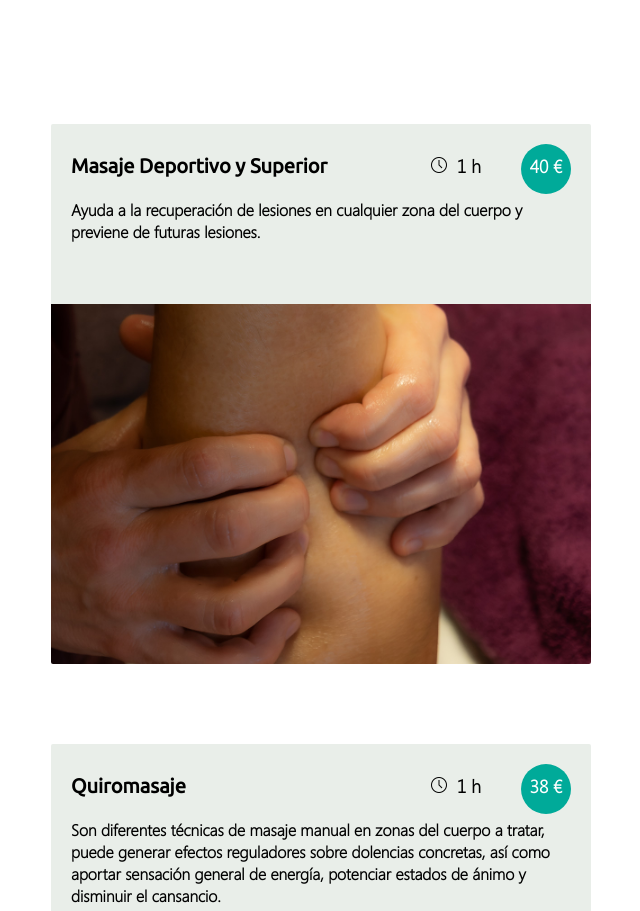
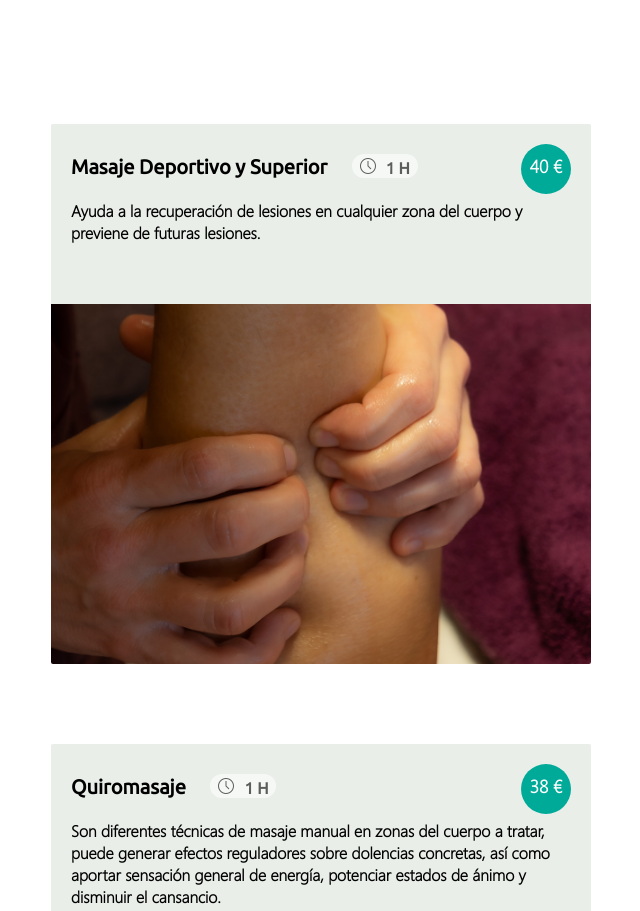
Before and after one commit to pablolusarreta/iwona, a website: page docs/index.html in a window 1280 px wide. Shown: the part 1400-2311 px from the top of the page, without its empty margins (319-959 px from the left). Drawn offline with Linux system fonts and the light colour scheme.

Commit message:
Optimizacion vista

```diff
--- a/docs/data.json
+++ b/docs/data.json
@@ -14,31 +14,31 @@
             "titulo": "Masaje Deportivo y Superior",
             "texto": "Ayuda a la recuperación de lesiones en cualquier zona del cuerpo y previene de futuras lesiones. ",
             "precio": "40",
-            "duracion": "1 h"
+            "duracion": "1 H"
         },
         {
             "titulo": "Quiromasaje",
             "texto": "Son diferentes técnicas de masaje manual en zonas del cuerpo a tratar, puede generar efectos reguladores sobre dolencias concretas, así como aportar sensación general de energía, potenciar estados de ánimo y disminuir el cansancio. ",
             "precio": "38",
-            "duracion": "1 h"
+            "duracion": "1 H"
         },
         {
             "titulo": "Masaje Relajante",
             "texto": "Consiste en la realización de maniobras superficiales en los que la intensidad de la presión es suave y el ritmo lento y repetitivo, se pierde la sensación de dolor y los músculos se relajan. ",
             "precio": "35",
-            "duracion": "1 h"
+            "duracion": "1 H"
         },
         {
             "titulo": "Drenaje Limfático Manual",
             "texto": "Sirve para mejorar el funcionamiento del sistema linfático y busca los puntos con mayor hinchazón y los anula, elimina toxinas mejorando la circulación sanguínea. ",
             "precio": "50",
-            "duracion": "1 h"
+            "duracion": "1 H"
         },
         {
             "titulo": "Reflexología Podal",
             "texto": "Reflexología podal es una técnica terapéutica basada en la estimulación de puntos sobre los pies denominados zonas de reflejo. Estas zonas se corresponden con distintas partes del cuerpo.",
             "precio": "50",
-            "duracion": "1 h"
+            "duracion": "1 H"
         }
     ],
     "pie": [
--- a/docs/index.css
+++ b/docs/index.css
@@ -179,7 +179,7 @@ section>div {
     border-radius: 2px 2px;
 }
 
-section>div>div:nth-child(1), section>div>div:nth-child(2) {
+section>div>div:nth-child(1) {
     position: relative;
     width: 50px;
     height: 50px;
@@ -194,26 +194,37 @@ section>div>div:nth-child(1), section>div>div:nth-child(2) {
 }
 
 section>div>div:nth-child(2) {
-    background-color: transparent;
-    color: #000;
-    top: -50px;
-    right: 90px;
-}
-section>div>div:nth-child(2)>img{
-    margin-right: 10px;
-}
-section>div>div:nth-child(3) {
     position: relative;
-    top: -90px;
+    top: -40px;
     font-family: titulo, sans-serif;
     font-size: 20px;
 }
 
-section>div>div:nth-child(4) {
+section>div>div:nth-child(2)>div {
+    display: inline-block;
+    margin-left: 20px;
+    width: auto;
+    height: 24px;
+    padding: 0 8px;
+    border-radius: 12px;
+    background-color: #fff;
+    opacity: 0.6;
+    font-size: 16px;
+    line-height: 10px;
+    text-align: center;
+}
+
+section>div>div:nth-child(2)>div>img {
+    margin-right: 10px;
+    margin-top: 4px;
+}
+
+section>div>div:nth-child(3) {
     position: relative;
-    top: -70px;
+    top: -20px;
     font-size: 16px;
 }
+
 
 /*----------------------------------------------------------*/
 #direccion {
--- a/docs/index.js
+++ b/docs/index.js
@@ -37,9 +37,11 @@ const inicio = () => {
             for (const i in data.secciones) {
                 secciones.innerHTML += `<div style="background-image:url(img/${i}.jpg)">
                                             <div>${data.secciones[i].precio} €</div>
-                                            <div><img src="./img/relog.png">${data.secciones[i].duracion}</div>
-                                            <div>${data.secciones[i].titulo}</div>
-                                            <div>${data.secciones[i].texto}</div>
+                                            <div>${data.secciones[i].titulo}
+                                                <div><img src="./img/relog.png">${data.secciones[i].duracion}</div>
+                                            </div>
+                                            <div>${data.secciones[i].texto}
+                                            </div>
                                         </div>`
             }
 
```
